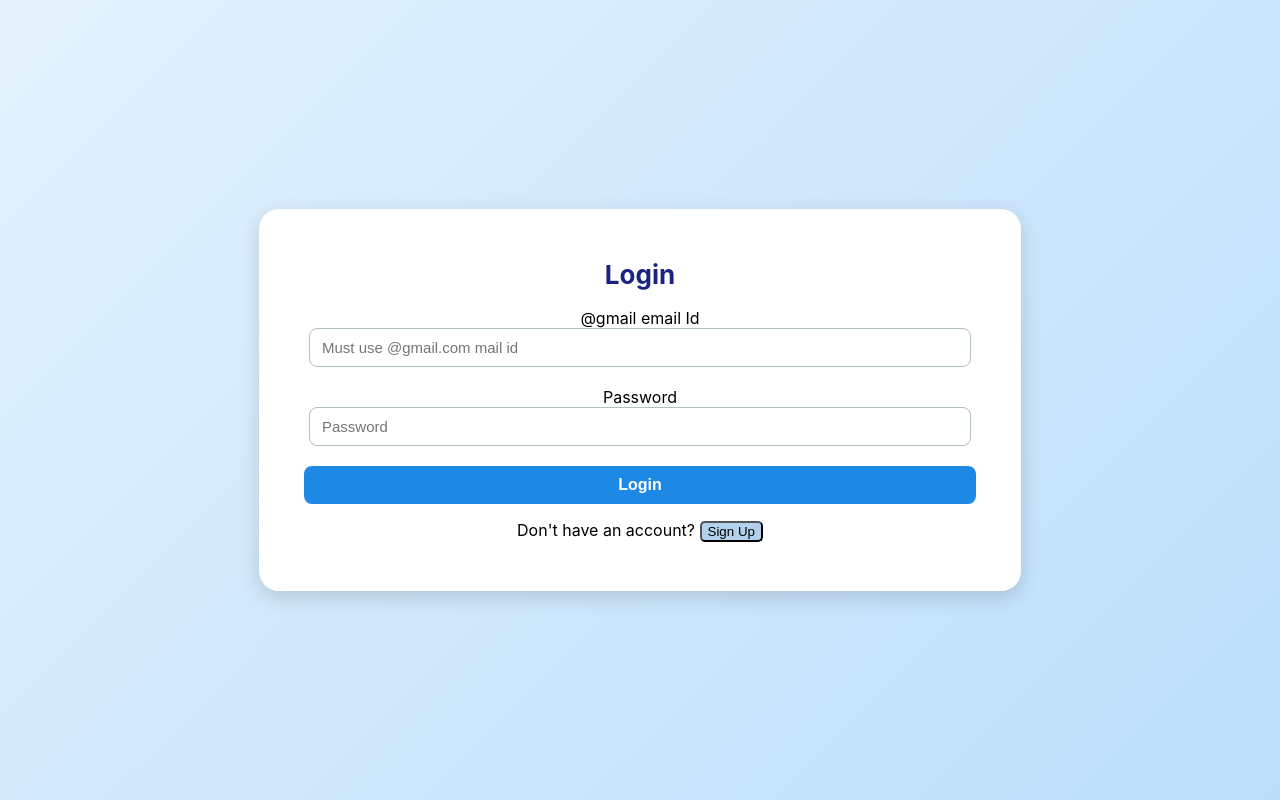
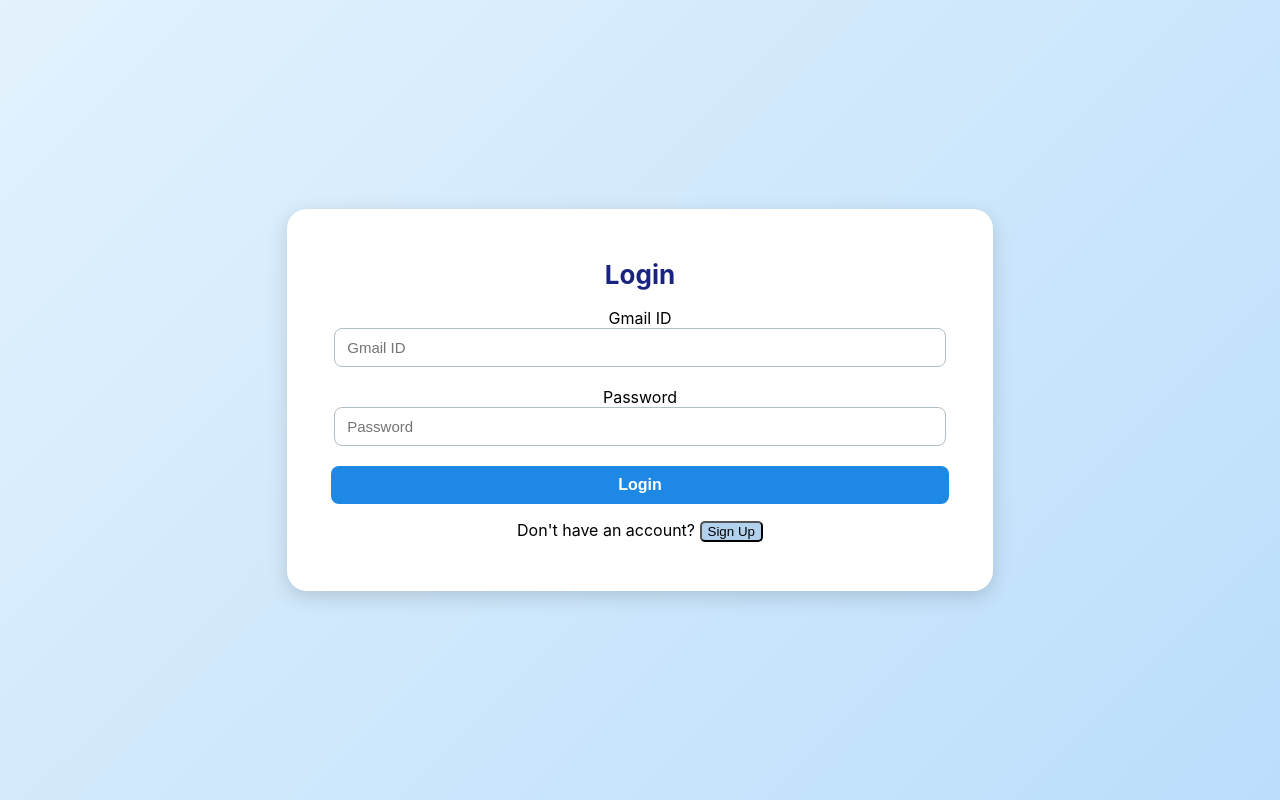
Before and after one commit to DeveshModi662/Draw, a React (Create React App) app in the folder doroui/: page / in a window 1280 px wide. Built offline with nearby package versions, Linux system fonts and the light colour scheme.

Commit message:
Collab working Tested

```diff
--- a/doroui/src/AuthPage.js
+++ b/doroui/src/AuthPage.js
@@ -36,7 +36,7 @@ export default function AuthPage({ onAuth }) {
       ) ;
     }
     else {
-      fetch(BASE_URL+`${process.env.REACT_APP_DOROBE_SERVICE}/signUp`, {
+      fetch(BASE_URL+`/${process.env.REACT_APP_DOROBE_SERVICE}/signUp`, {
         method : 'POST'
         , headers : {
           'Content-Type' : 'application/json'
@@ -66,7 +66,7 @@ export default function AuthPage({ onAuth }) {
     // document.getElementsByClassName("send-otp-button")[0].innerText = "Send OTP" ;
     // }, 10*1000);
     // if(!document.getElementsByClassName("send-otp-button")[0].ariaDisabled) {
-      fetch(BASE_URL+`${process.env.REACT_APP_DOROBE_SERVICE}/sendOtp`, {
+      fetch(BASE_URL+`/${process.env.REACT_APP_DOROBE_SERVICE}/sendOtp`, {
           method : 'POST'
           , headers : {
             'Content-Type' : 'application/json'
@@ -85,11 +85,11 @@ export default function AuthPage({ onAuth }) {
         </h2>
         <form onSubmit={handleSubmit}
         className="auth-form">
-          <label className="label-css">@gmail email Id</label>
+          <label className="label-css">Gmail ID</label>
           <input
             // type="email"
             name="email"
-            placeholder="Must use @gmail.com mail id"
+            placeholder="Gmail ID"
             value={formData.email}
             onChange={handleChange}
             className="auth-input"
```
